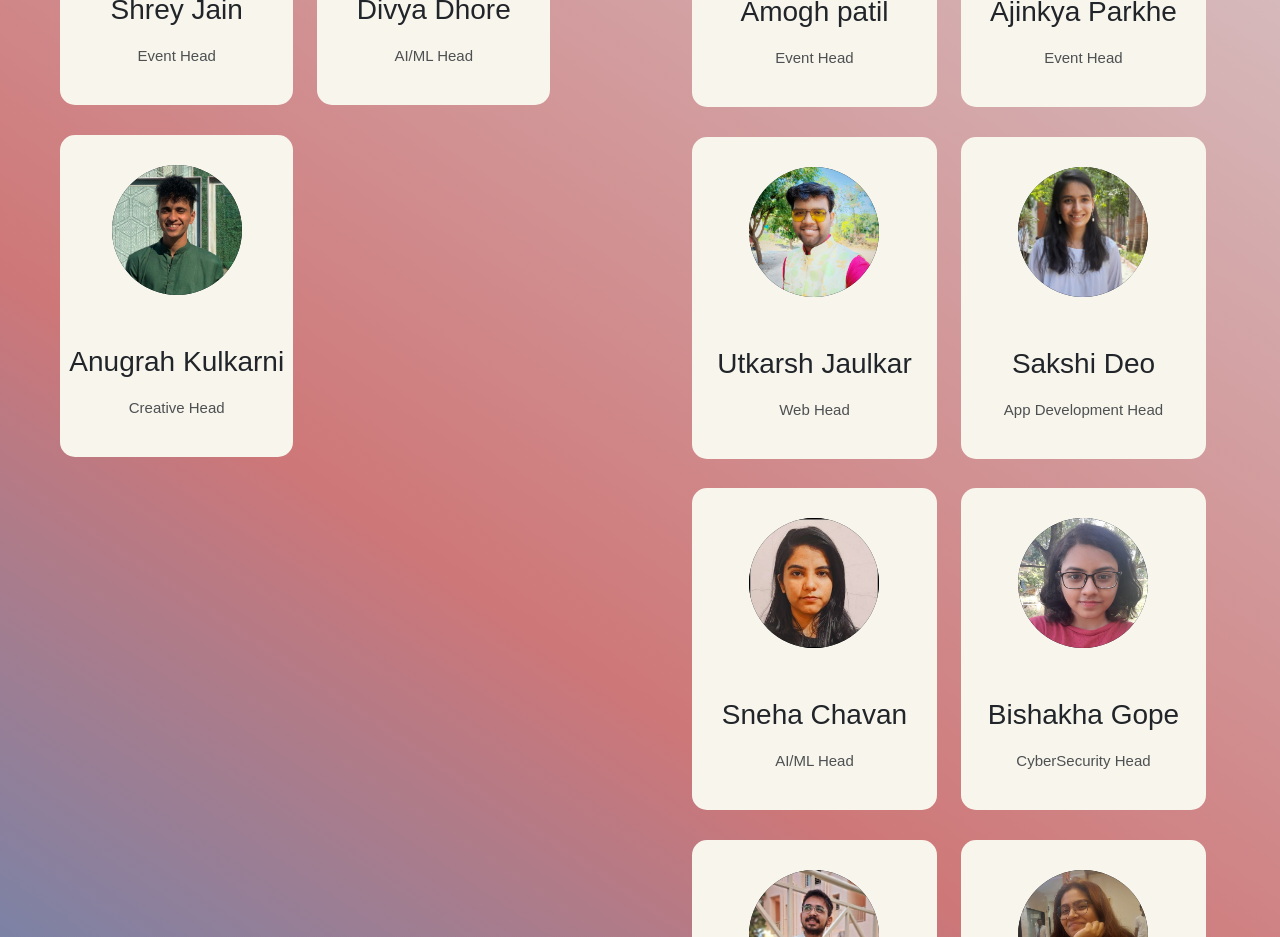
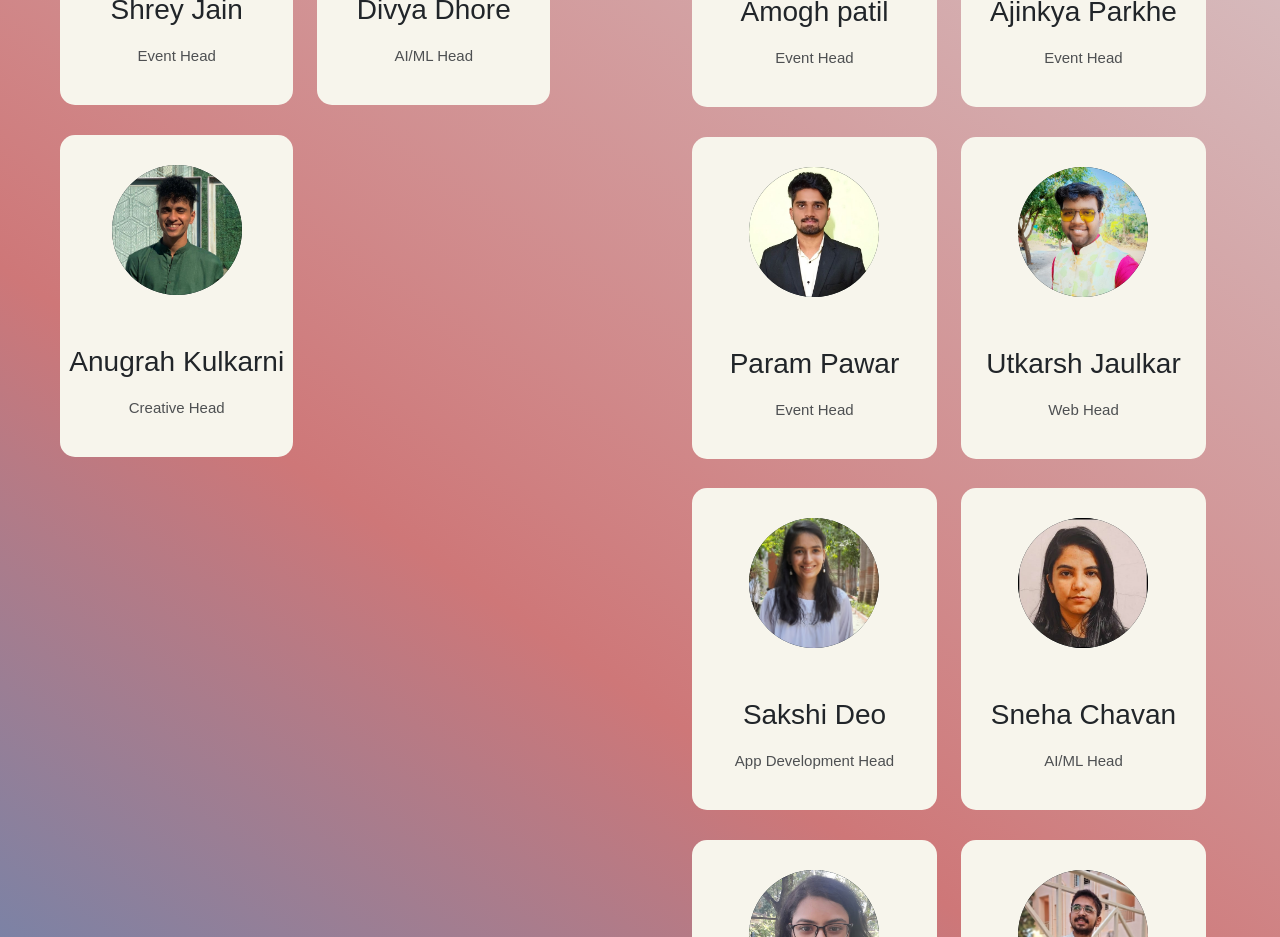
Before and after one commit to utkarshjaulkar/Coding_Club_RSCOE, a React (Create React App) app: page /team in a window 1280 px wide. Shown: the part 840-1777 px from the top of the page. Built offline with nearby package versions, Linux system fonts and the light colour scheme.

Commit message:
Updated Team

```diff
--- a/src/components/Team/Team.js
+++ b/src/components/Team/Team.js
@@ -279,6 +279,35 @@ const Team = () => {
                   <li>
                     <a
                       href="https://www.linkedin.com/in/ajinkya-parkhe-839051204"
+                      class="fab fa-linkedin"
+                      target="_blank"
+                      aria-hidden="true"
+                    ></a>
+                  </li>{' '}
+                </ul>
+              </div>
+            </div>
+            <div class="profile-div">
+              <div class="our-team animate__animated animate__flip">
+                <div class="picture">
+                  <img class="img-fluid" src="./team-images/param.jpg" />
+                </div>
+                <div class="team-content">
+                  <h3 class="name">Param Pawar</h3>
+                  <h4 class="title">Event Head</h4>
+                </div>
+                <ul class="social">
+                  <li>
+                    <a
+                      href="mailto:prpawar003@gmail.com"
+                      target="_blank"
+                      class="fa-solid fa-envelope"
+                      aria-hidden="true"
+                    ></a>
+                  </li>
+                  <li>
+                    <a
+                      href="https://linkedin.com/in/pawar-param/"
                       class="fab fa-linkedin"
                       target="_blank"
                       aria-hidden="true"
```
Also changed, not shown: public/team-images/Param.jpg (added), 22 other files (tests, documents, lock files or other folders).
